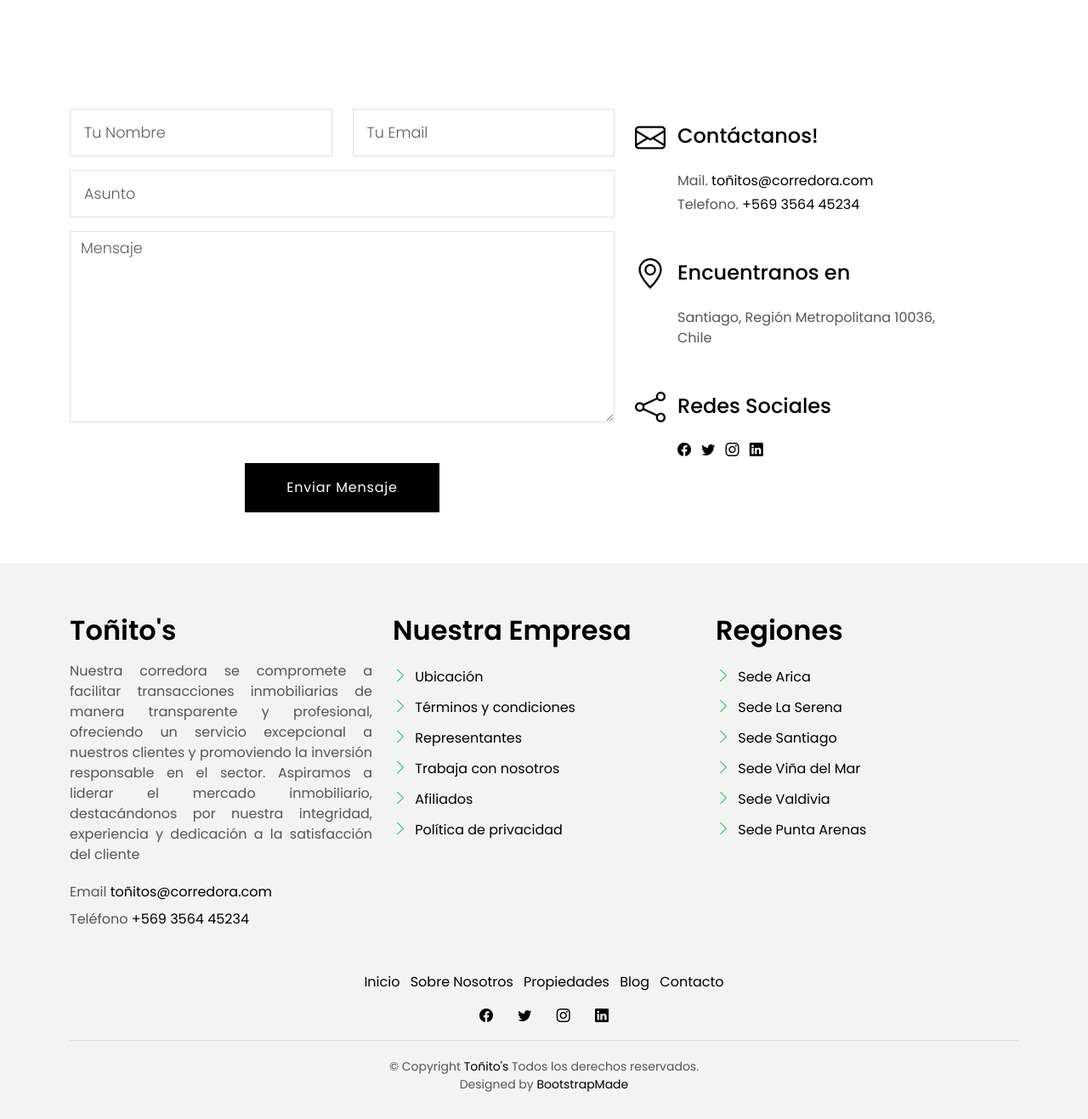
After one commit to anpachecos/Corredora-con-Django, a Django app: page /contacto/ in a window 1280 px wide. The commit adds this page. Shown: the part 873-2190 px from the top of the page at 85% size. Run offline with Django 5.2, Linux system fonts and the light colour scheme; some libraries are stand-ins or nearby versions.

Commit message:
contacto.html

```diff
--- a/djangocorredora/urls.py
+++ b/djangocorredora/urls.py
@@ -22,4 +22,5 @@ urlpatterns = [
     path('admin/', admin.site.urls),
     path('', views.home, name='home'),
     path('sobre_nosotros/', views.sobre_nosotros, name='sobre_nosotros'),
+    path('contacto/', views.contacto, name='contacto'),
 ]
--- a/propiedades/templates/base.html
+++ b/propiedades/templates/base.html
@@ -50,7 +50,7 @@
           <span></span>
           <span></span>
         </button>
-        <a class="navbar-brand text-brand" href="index.html">
+        <a class="navbar-brand text-brand" href="{% url 'home' %}">
           <img
             src="{% static 'assets/img/toñito_logo.png' %}"
             alt="Logo"
@@ -78,7 +78,7 @@
             </li>
 
             <li class="nav-item">
-              <a class="nav-link" href="contact.html">Contacto</a>
+              <a class="nav-link" href="{% url 'contacto' %}">Contacto</a>
             </li>
 
             <li class="nav-item">
--- /dev/null
+++ b/propiedades/templates/contacto.html
@@ -0,0 +1,158 @@
+{% extends 'base.html' %}
+{% load static %}
+
+{% block content %}
+ <!-- ======= Intro Single ======= -->
+ <section class="intro-single">
+    <div class="container">
+      <div class="row">
+        <div class="col-md-12 col-lg-8">
+          <div class="title-single-box">
+            <h1 class="title-single">Contacto</h1>
+            <p class="color-text-a"> Comunicate con Toñito's para encontrar la propiedad perfecta para ti. Estamos disponibles de lunes a viernes de 9:00 am a 6:00 pm y los sábados de 10:00 am a 2:00 pm. ¡Nuestro equipo de agentes expertos está listo para ayudarte!</p>
+          </div>
+        </div>
+        <div class="col-md-12 col-lg-4">
+          <nav aria-label="breadcrumb" class="breadcrumb-box d-flex justify-content-lg-end">
+            <ol class="breadcrumb">
+              <li class="breadcrumb-item">
+                <a href="index.html">Inicio</a>
+              </li>
+              <li class="breadcrumb-item active" aria-current="page">
+                Contacto
+              </li>
+            </ol>
+          </nav>
+        </div>
+      </div>
+    </div>
+  </section><!-- End Intro Single-->
+
+  <!-- ======= Contact Single ======= -->
+  <section class="contact">
+    <div class="container">
+      <div class="row">
+        <div class="col-sm-12">
+          <div class="contact-map box">
+            <div id="map" class="contact-map">
+              <iframe src="https://www.google.com/maps/embed?pb=!1m18!1m12!1m3!1d106541.97908071327!2d-70.75654128836287!3d-33.437923574848156!2m3!1f0!2f0!3f0!3m2!1i1024!2i768!4f13.1!3m3!1m2!1s0x9662c5660f35163d%3A0xcf263698b53a8bd1!2zdG_DsWl0bw!5e0!3m2!1ses-419!2scl!4v1712762354649!5m2!1ses-419!2scl" width="100%" height="450" style="border:0;" allowfullscreen="" loading="lazy" referrerpolicy="no-referrer-when-downgrade"></iframe>              </div>
+            </div>
+          </div>
+        </div>
+        <div class="col-sm-12 section-t8">
+          <div class="row">
+            <div class="col-md-7">
+              <form action="forms/contact.php" method="post" role="form" class="php-email-form">
+                <div class="row">
+                  <div class="col-md-6 mb-3">
+                    <div class="form-group">
+                      <input type="text" name="name" class="form-control form-control-lg form-control-a" placeholder="Tu Nombre" required>
+                    </div>
+                  </div>
+                  <div class="col-md-6 mb-3">
+                    <div class="form-group">
+                      <input name="email" type="email" class="form-control form-control-lg form-control-a" placeholder="Tu Email" required>
+                    </div>
+                  </div>
+                  <div class="col-md-12 mb-3">
+                    <div class="form-group">
+                      <input type="text" name="subject" class="form-control form-control-lg form-control-a" placeholder="Asunto" required>
+                    </div>
+                  </div>
+                  <div class="col-md-12">
+                    <div class="form-group">
+                      <textarea name="message" class="form-control" name="message" cols="45" rows="8" placeholder="Mensaje" required></textarea>
+                    </div>
+                  </div>
+                  <div class="col-md-12 my-3">
+                    <div class="mb-3">
+                      <div class="loading">Cargando</div>
+                      <div class="error-message"></div>
+                      <div class="sent-message">Tu mensaje a sido enviado. Gracias!</div>
+                    </div>
+                  </div>
+
+                  <div class="col-md-12 text-center">
+                    <button type="submit" class="btn btn-a">Enviar Mensaje</button>
+                  </div>
+                </div>
+              </form>
+            </div>
+            <div class="col-md-5 section-md-t3">
+              <div class="icon-box section-b2">
+                <div class="icon-box-icon">
+                  <span class="bi bi-envelope"></span>
+                </div>
+                <div class="icon-box-content table-cell">
+                  <div class="icon-box-title">
+                    <h4 class="icon-title">Contáctanos!</h4>
+                  </div>
+                  <div class="icon-box-content">
+                    <p class="mb-1">Mail.
+                      <span class="color-a">toñitos@corredora.com</span>
+                    </p>
+                    <p class="mb-1">Telefono.
+                      <span class="color-a">+569 3564 45234</span>
+                    </p>
+                  </div>
+                </div>
+              </div>
+              <div class="icon-box section-b2">
+                <div class="icon-box-icon">
+                  <span class="bi bi-geo-alt"></span>
+                </div>
+                <div class="icon-box-content table-cell">
+                  <div class="icon-box-title">
+                    <h4 class="icon-title">Encuentranos en</h4>
+                  </div>
+                  <div class="icon-box-content">
+                    <p class="mb-1">
+                      Santiago, Región Metropolitana 10036,
+                      <br> Chile
+                    </p>
+                  </div>
+                </div>
+              </div>
+              <div class="icon-box">
+                <div class="icon-box-icon">
+                  <span class="bi bi-share"></span>
+                </div>
+                <div class="icon-box-content table-cell">
+                  <div class="icon-box-title">
+                    <h4 class="icon-title">Redes Sociales</h4>
+                  </div>
+                  <div class="icon-box-content">
+                    <div class="socials-footer">
+                      <ul class="list-inline">
+                        <li class="list-inline-item">
+                          <a href="#" class="link-one">
+                            <i class="bi bi-facebook" aria-hidden="true"></i>
+                          </a>
+                        </li>
+                        <li class="list-inline-item">
+                          <a href="#" class="link-one">
+                            <i class="bi bi-twitter" aria-hidden="true"></i>
+                          </a>
+                        </li>
+                        <li class="list-inline-item">
+                          <a href="#" class="link-one">
+                            <i class="bi bi-instagram" aria-hidden="true"></i>
+                          </a>
+                        </li>
+                        <li class="list-inline-item">
+                          <a href="#" class="link-one">
+                            <i class="bi bi-linkedin" aria-hidden="true"></i>
+                          </a>
+                        </li>
+                      </ul>
+                    </div>
+                  </div>
+                </div>
+              </div>
+            </div>
+          </div>
+        </div>
+      </div>
+    </div>
+  </section><!-- End Contact Single-->
+{% endblock %}
--- a/propiedades/templates/home.html
+++ b/propiedades/templates/home.html
@@ -109,7 +109,7 @@
             </p>
           </div>
           <div class="card-footer-c">
-            <a href="about.html" class="link-c link-icon"
+            <a href="{% url 'sobre_nosotros' %}" class="link-c link-icon"
               >Leer mas
               <span class="bi bi-chevron-right"></span>
             </a>
@@ -138,7 +138,7 @@
             </p>
           </div>
           <div class="card-footer-c">
-            <a href="about.html" class="link-c link-icon"
+            <a href="{% url 'sobre_nosotros' %}" class="link-c link-icon"
               >Leer mas
               <span class="bi bi-calendar4-week"></span>
             </a>
@@ -166,7 +166,7 @@
             </p>
           </div>
           <div class="card-footer-c">
-            <a href="about.html" class="link-c link-icon"
+            <a href="{% url 'sobre_nosotros' %}" class="link-c link-icon"
               >Leer mas
               <span class="bi bi-chevron-right"></span>
             </a>
--- a/propiedades/views.py
+++ b/propiedades/views.py
@@ -6,3 +6,6 @@ def home(request):
 
 def sobre_nosotros(request):
     return render(request, 'sobre-nosotros.html')
+
+def contacto(request):
+    return render(request, 'contacto.html')
```
